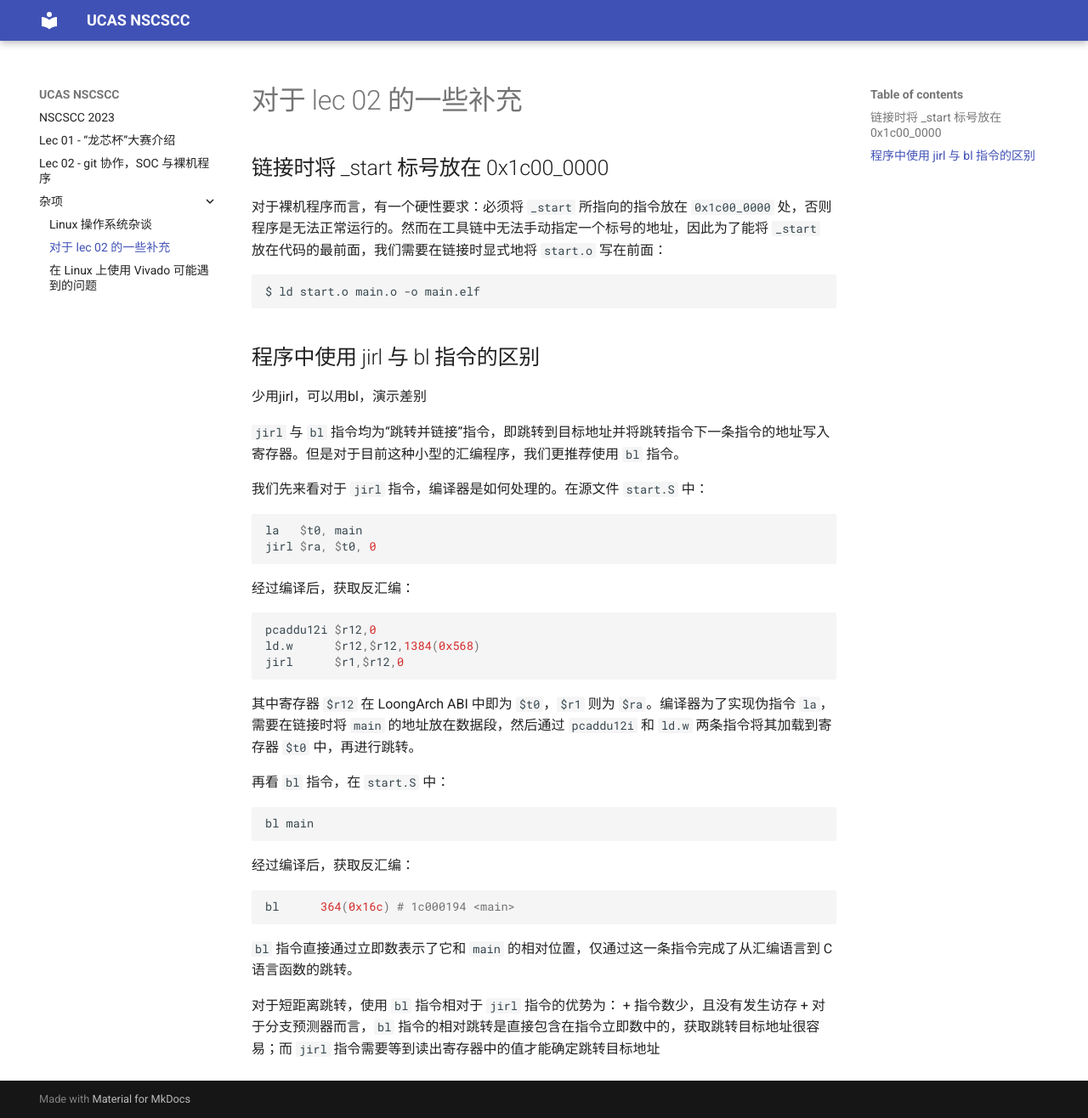
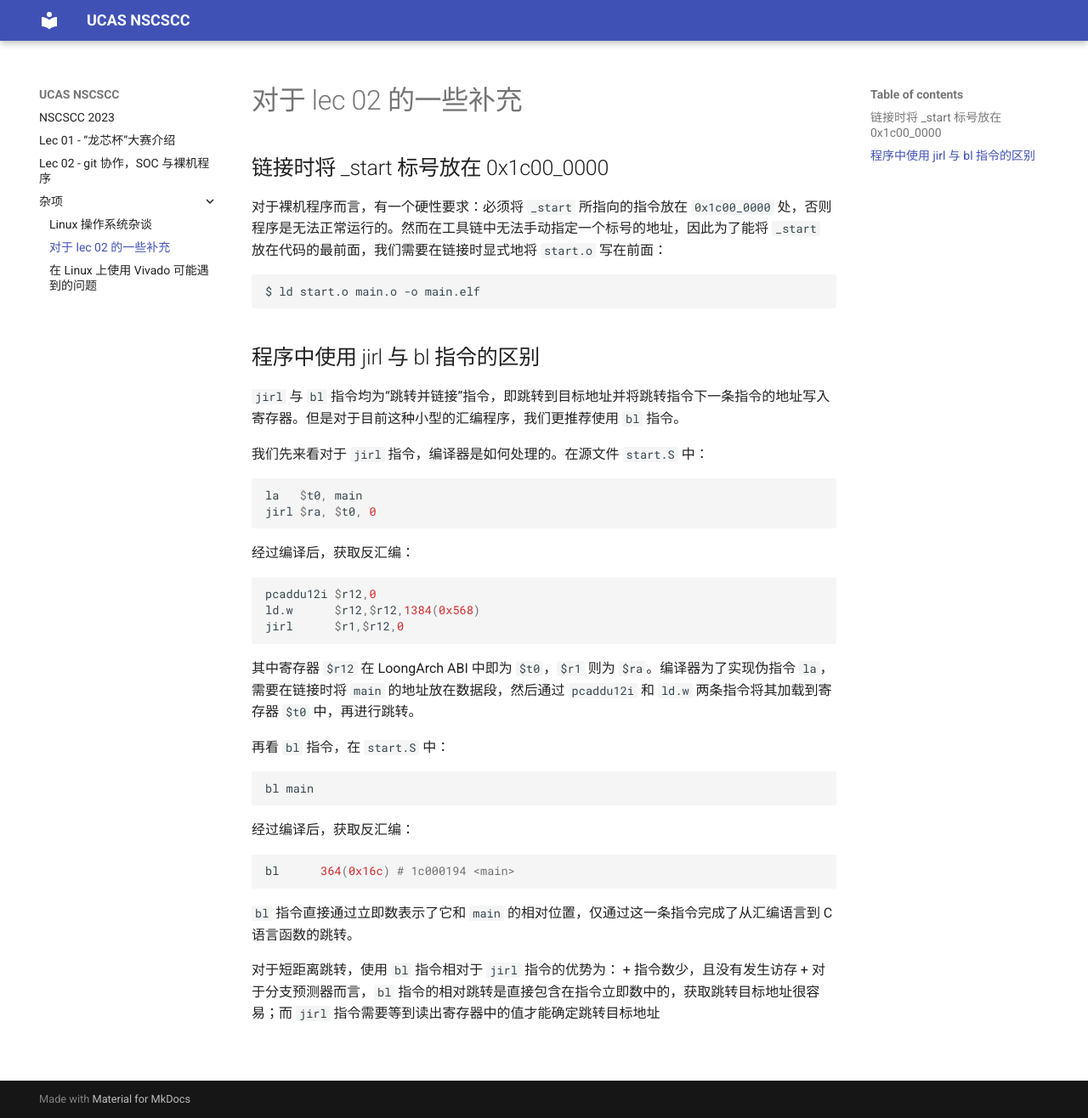
Before and after one commit to ucas-nscscc/docs, an MkDocs documentation site: the page built from docs/misc/lec02.md, in a window 1280 px wide and 1316 px high. Shown: the whole window at 85% size. Built offline with MkDocs 1.6.1 and Material for MkDocs 9.7.7, drawn with Linux system fonts in a browser that asks for light colours.

Commit message:
remove irrelevant line

````diff
--- a/docs/misc/lec02.md
+++ b/docs/misc/lec02.md
@@ -9,7 +9,6 @@ $ ld start.o main.o -o main.elf
 ```
 
 ## 程序中使用 jirl 与 bl 指令的区别
-少用jirl，可以用bl，演示差别
 
 `jirl` 与 `bl` 指令均为“跳转并链接”指令，即跳转到目标地址并将跳转指令下一条指令的地址写入寄存器。但是对于目前这种小型的汇编程序，我们更推荐使用 `bl` 指令。
 
````
